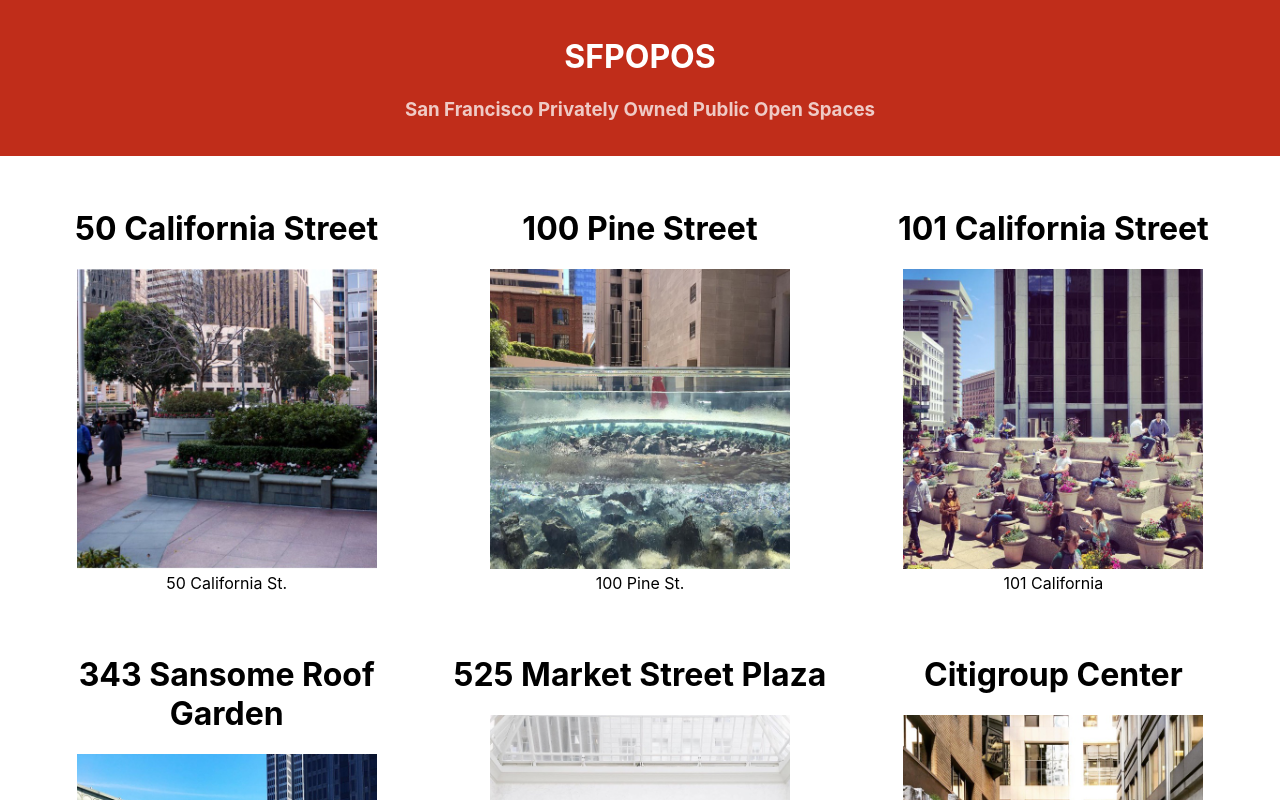
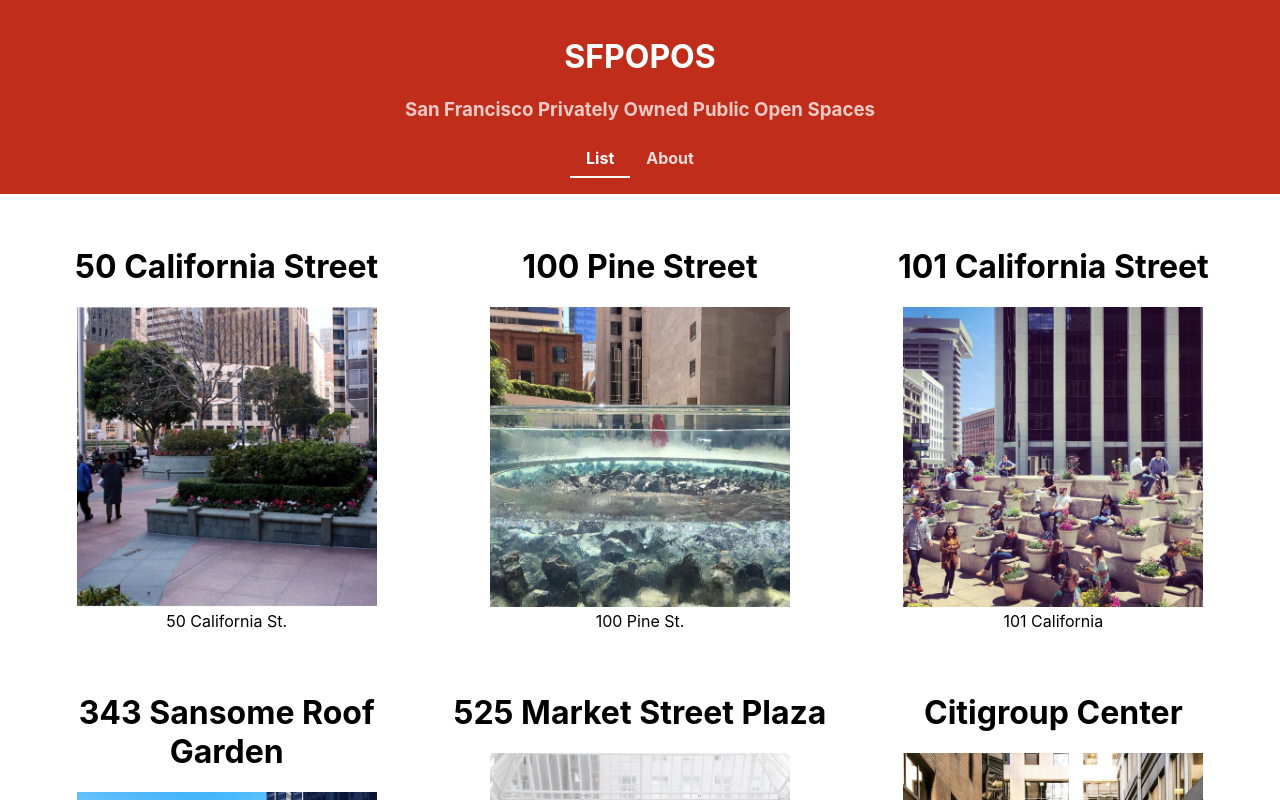
Before and after one commit to Jarquevious/sfpopos, a React (Create React App) app: page / in a window 1280 px wide. Shown: the top 800 px of the page. Built offline with nearby package versions, Linux system fonts and the light colour scheme.

Commit message:
active link added

```diff
--- a/src/Title.css
+++ b/src/Title.css
@@ -13,3 +13,16 @@
   .Title-Subtitle {
     color: rgba(255, 255, 255, 0.75);
   }
+
+  .Title .nav-link {
+    display: inline-block;
+    padding: 0.5em 1em;
+    color: rgba(255, 255, 255, 0.835);
+    font-weight: bold;
+    text-decoration: none;
+  }
+
+  .Title .nav-link-active {
+    color: #fff;
+    border-bottom: 2px solid;
+  }
--- a/src/Title.js
+++ b/src/Title.js
@@ -9,6 +9,21 @@ function Title() {
         <header>
           <h1>SFPOPOS</h1>
           <div className="Title-Subtitle"><h3>San Francisco Privately Owned Public Open Spaces</h3></div>
+
+        <div>
+        <NavLink
+          className="nav-link"
+          activeClassName="nav-link-active"
+          exact
+          to="/">List</NavLink>
+
+        <NavLink
+          className="nav-link"
+          activeClassName="nav-link-active"
+          to="/about">About</NavLink>
+
+        </div>
+
         </header>
       </div>
     )
```
